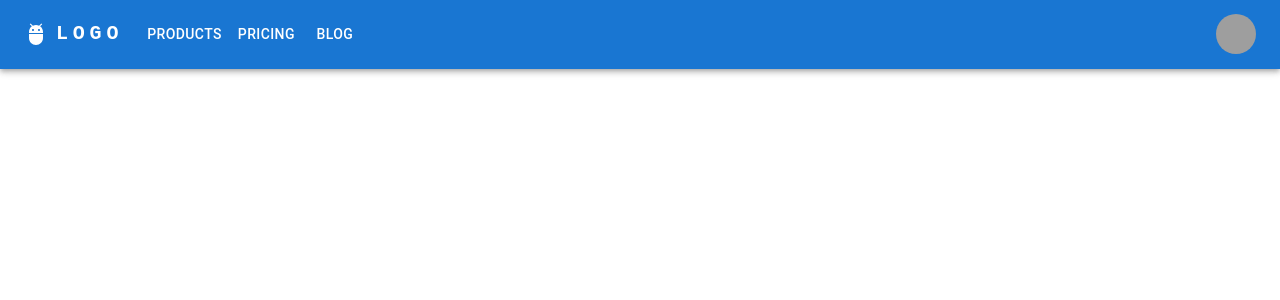
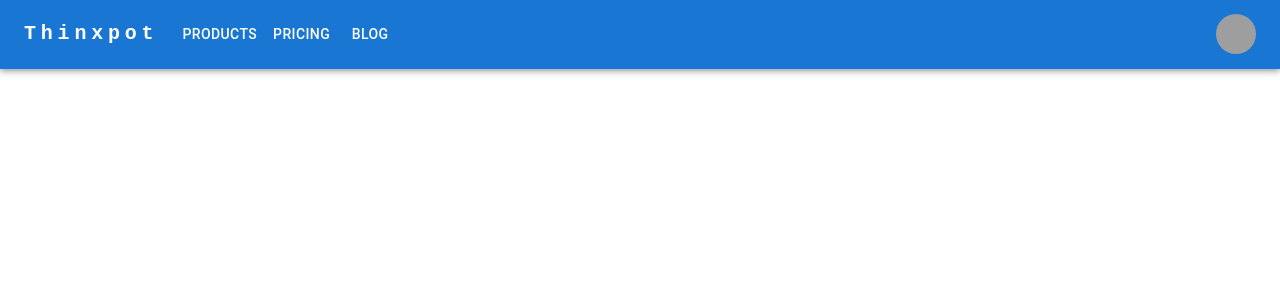
Before and after one commit to sujal-luhar/Thinxpot.com, a React (Create React App) app in the folder client/: page / in a window 1280 px wide. Shown: the top 300 px of the page. Built offline with nearby package versions, Linux system fonts and the light colour scheme; grey boxes are pictures that could not be loaded.

Commit message:
experiment with navbar styles

```diff
--- a/client/src/components/Navbar/Navbar.js
+++ b/client/src/components/Navbar/Navbar.js
@@ -36,10 +36,10 @@ function ResponsiveAppBar() {
   };
 
   return (
-    <AppBar position="static">
+    <AppBar position="static" color='primary'>
       <Container maxWidth="xl">
         <Toolbar disableGutters>
-          <AdbIcon sx={{ display: { xs: 'none', md: 'flex' }, mr: 1 }} />
+          {/* <AdbIcon sx={{ display: { xs: 'none', md: 'flex' }, mr: 1 }} /> */}
           <Typography
             variant="h6"
             noWrap
@@ -55,7 +55,7 @@ function ResponsiveAppBar() {
               textDecoration: 'none',
             }}
           >
-            LOGO
+            Thinxpot
           </Typography>
 
           <Box sx={{ flexGrow: 1, display: { xs: 'flex', md: 'none' } }}>
```
